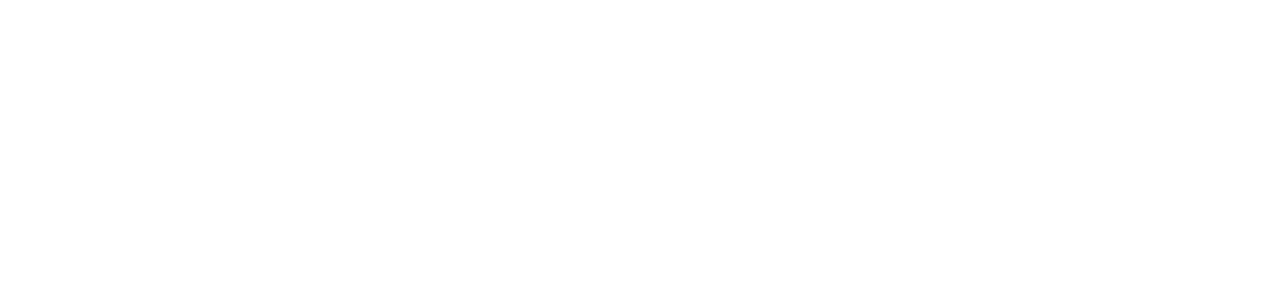
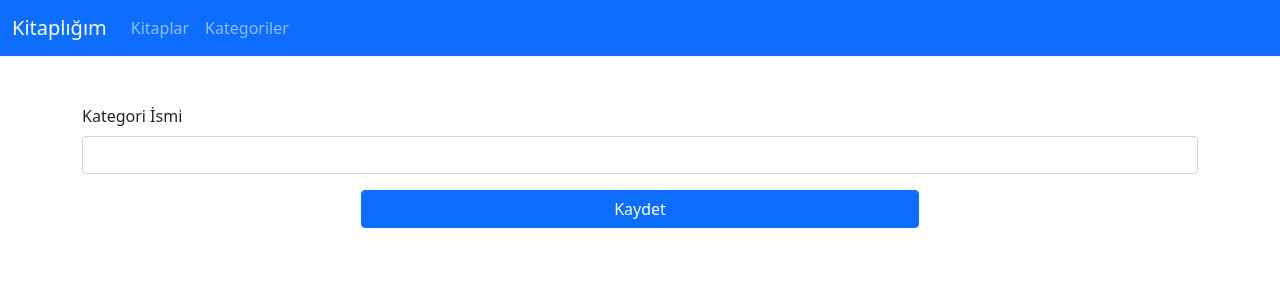
Before and after one commit to emreharman/3-sezon-haftasonu-react-library, a React (Create React App) app: page /add-category in a window 1280 px wide. Before the commit this address had no page. Shown: the top 300 px of the page. Built offline with nearby package versions, Linux system fonts and the light colour scheme; data requests are answered from the project's data file.

Commit message:
add/delete category

```diff
--- a/db.json
+++ b/db.json
@@ -27,27 +27,24 @@
       "author": "William Golding",
       "categoryId": "1",
       "isbn": ""
-    },
-    {
-      "id": 1663445754196,
-      "name": "dfgdf 1",
-      "author": "gjgh deneme",
-      "categoryId": "1",
-      "isbn": ""
     }
   ],
   "categories": [
     {
-      "id": "1",
+      "id": 1,
       "name": "Roman"
     },
     {
-      "id": "2",
+      "id": 2,
       "name": "Hikaye"
     },
     {
-      "id": "3",
+      "id": 3,
       "name": "Deneme"
+    },
+    {
+      "id": 1664654215262,
+      "name": "Şiir"
     }
   ]
 }
--- a/src/App.js
+++ b/src/App.js
@@ -3,6 +3,7 @@ import { BrowserRouter, Routes, Route } from "react-router-dom";
 import AddBook from "./pages/AddBook";
 import EditBook from "./pages/EditBook";
 import CategoriesList from "./pages/CategoriesList";
+import AddCategory from "./pages/AddCategory";
 
 import Home from "./pages/Home";
 import { useDispatch } from "react-redux";
@@ -47,6 +48,7 @@ function App() {
         <Route path="/add-book" element={<AddBook />} />
         <Route path="/edit-book/:kitapId" element={<EditBook />} />
         <Route path="/categories" element={<CategoriesList />} />
+        <Route path="/add-category" element={<AddCategory />} />
       </Routes>
     </BrowserRouter>
   );
--- /dev/null
+++ b/src/components/AddCategoryForm.js
@@ -0,0 +1,65 @@
+import React, { useState, useEffect } from "react";
+import { useSelector, useDispatch } from "react-redux";
+import { useNavigate } from "react-router-dom";
+import axios from "axios";
+
+const AddCategoryForm = (props) => {
+  const dispatch = useDispatch();
+  const navigate = useNavigate();
+  const [categoryName, setCategoryName] = useState("");
+  const { categoriesState } = useSelector((state) => state);
+  useEffect(() => {
+    document.title = "Kitaplık - Kategori Ekle";
+  }, []);
+  const handleSubmit = (event) => {
+    event.preventDefault();
+    if (categoryName === "") {
+      alert("Kategori ismi boş bırakılamaz");
+      return;
+    }
+    const hasCategory = categoriesState.categories.find(
+      (item) => item.name.toLowerCase() === categoryName.toLowerCase()
+    );
+    if (hasCategory !== undefined) {
+      alert("Bu kategori zaten kayıtlıdır");
+      return;
+    }
+    const newCategory = {
+      id: new Date().getTime(),
+      name: categoryName[0].toUpperCase() + categoryName.substring(1),
+    };
+    axios
+      .post("http://localhost:3004/categories", newCategory)
+      .then((res) => {
+        console.log(res.data);
+        dispatch({ type: "ADD_CATEGORY", payload: newCategory });
+        navigate("/categories");
+      })
+      .catch((err) => console.log("addCategoryErr", err));
+  };
+  return (
+    <div className="container my-5">
+      <form onSubmit={handleSubmit}>
+        <div className="mb-3">
+          <label for="exampleInputEmail1" className="form-label">
+            Kategori İsmi
+          </label>
+          <input
+            value={categoryName}
+            onChange={(event) => setCategoryName(event.target.value)}
+            type="text"
+            className="form-control"
+            id="exampleInputEmail1"
+          />
+        </div>
+        <div className="d-flex justify-content-center">
+          <button type="submit" className="btn btn-primary w-50">
+            Kaydet
+          </button>
+        </div>
+      </form>
+    </div>
+  );
+};
+
+export default AddCategoryForm;
--- a/src/components/ListBooks.js
+++ b/src/components/ListBooks.js
@@ -71,7 +71,7 @@ const ListBooks = (props) => {
         <tbody>
           {booksState.books.map((book) => {
             const category = categoriesState.categories.find(
-              (cat) => cat.id === book.categoryId
+              (cat) => cat.id == book.categoryId
             );
             return (
               <tr key={book.id}>
--- a/src/components/ListCategories.js
+++ b/src/components/ListCategories.js
@@ -1,15 +1,32 @@
-import React, { useEffect } from "react";
-import { useSelector } from "react-redux";
+import React, { useEffect, useState } from "react";
+import { useSelector, useDispatch } from "react-redux";
 import Loading from "./Loading";
 import { Link } from "react-router-dom";
+import Modal from "./Modal";
+import axios from "axios";
 
 const ListCategories = () => {
+  const dispatch = useDispatch();
   const { categoriesState } = useSelector((state) => state);
   console.log("catState", categoriesState);
+
+  const [showDeleteModal, setShowDeleteModal] = useState(false);
+  const [silinecekCategory, setSilinecekCategory] = useState(null);
+  const [silinecekCategoryName, setSilinecekCategoryName] = useState("");
 
   useEffect(() => {
     document.title = "Kitaplık - Kategoriler";
   }, []);
+
+  const categorySil = (id) => {
+    axios
+      .delete(`http://localhost:3004/categories/${id}`)
+      .then((res) => {
+        console.log(res.data);
+        dispatch({ type: "DELETE_CATEGORY", payload: id });
+      })
+      .catch((err) => console.log("deleteCategoryErr", err));
+  };
 
   if (categoriesState.success !== true) {
     return <Loading />;
@@ -43,10 +60,10 @@ const ListCategories = () => {
                       type="button"
                       className="btn btn-outline-danger btn-sm"
                       onClick={() => {
-                        // setShowModal(true);
-                        // //kitapSil(book.id);
-                        // setSilinecekKitap(book.id);
-                        // setSilinecekKitapIsmi(book.name);
+                        setShowDeleteModal(true);
+                        //kitapSil(book.id);
+                        setSilinecekCategory(category.id);
+                        setSilinecekCategoryName(category.name);
                       }}
                     >
                       Delete
@@ -64,14 +81,14 @@ const ListCategories = () => {
           })}
         </tbody>
       </table>
-      {/* {showModal === true && (
+      {showDeleteModal === true && (
         <Modal
           aciklama={`Silmek istediğinize emin misiniz?`}
-          title={silinecekKitapIsmi}
-          onConfirm={() => kitapSil(silinecekKitap)}
-          onCancel={() => setShowModal(false)}
+          title={silinecekCategoryName}
+          onConfirm={() => categorySil(silinecekCategory)}
+          onCancel={() => setShowDeleteModal(false)}
         />
-      )} */}
+      )}
     </div>
   );
 };
--- /dev/null
+++ b/src/pages/AddCategory.js
@@ -0,0 +1,14 @@
+import React from "react";
+import Header from "../components/Header";
+import AddCategoryForm from "../components/AddCategoryForm";
+
+const AddCategory = (props) => {
+  return (
+    <>
+      <Header />
+      <AddCategoryForm />
+    </>
+  );
+};
+
+export default AddCategory;
--- a/src/redux/reducers/categoriesReducer.js
+++ b/src/redux/reducers/categoriesReducer.js
@@ -29,6 +29,21 @@ const categoriesReducer = (state = initialState, action) => {
       errorMessage: action.payload,
     };
   }
+  if (action.type === "ADD_CATEGORY") {
+    return {
+      ...state,
+      categories: [...state.categories, action.payload],
+    };
+  }
+  if (action.type === "DELETE_CATEGORY") {
+    const filteredCategories = state.categories.filter(
+      (item) => item.id !== action.payload
+    );
+    return {
+      ...state,
+      categories: filteredCategories,
+    };
+  }
   return state;
   // switch (action.type) {
   //   case "FETCH_CATEGORIES_START":
```
